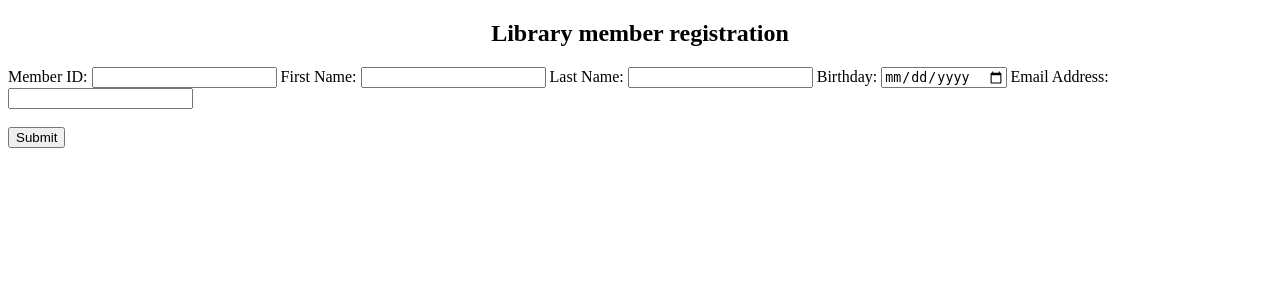
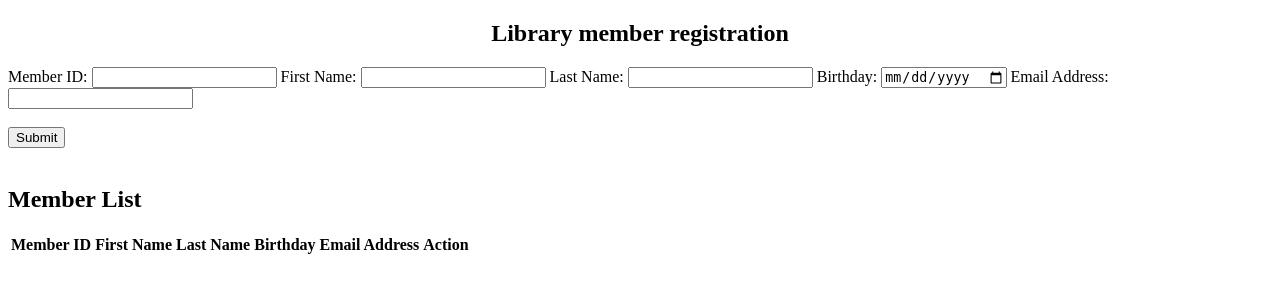
Before and after one commit to supunHM/Library-system-group-assignment, a PHP site: page /Library-member-registration.php in a window 1280 px wide. Shown: the top 300 px of the page. Run offline with PHP 8.4, Linux system fonts and the light colour scheme; lists and menus that the app fills with data are empty.

Commit message:
create table

```diff
--- a/Library-member-registration.php
+++ b/Library-member-registration.php
@@ -41,6 +41,25 @@
 
 
 
+    <br>
+
+    <div class="container-table">
+        <h2>Member List</h2>
+        <table>
+            <thead>
+                <tr>
+                    <th>Member ID</th>
+                    <th>First Name</th>
+                    <th>Last Name</th>
+                    <th>Birthday</th>
+                    <th>Email Address</th>
+                    <th>Action</th>
+                </tr>
+            </thead>
+            <tbody>
+
+
+
 
 
 
```
